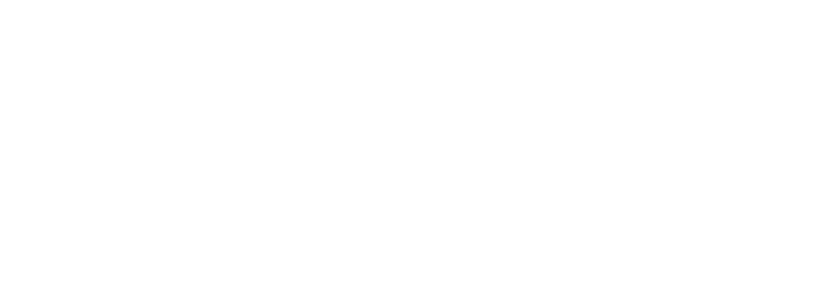
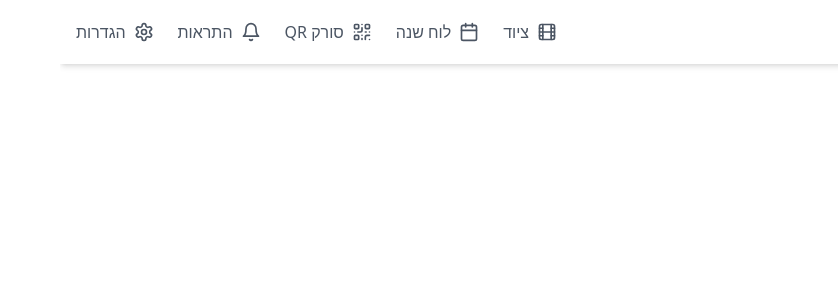
Before and after one commit to endlessblink/equiprental-pal, a React (Vite) app: page /scanner in a window 1280 px wide. Before the commit this address had no page. Shown: the top 300 px of the page, without its empty margins (442-1280 px from the left). Built offline with nearby package versions, Linux system fonts and the light colour scheme.

Commit message:
Move Menu Up and Add Functions
Updated the layout to move the menu to the top and added new functions and pages as specified.
[skip gpt_engineer]

```diff
--- a/src/App.tsx
+++ b/src/App.tsx
@@ -4,6 +4,10 @@ import { TooltipProvider } from "@/components/ui/tooltip";
 import { QueryClient, QueryClientProvider } from "@tanstack/react-query";
 import { BrowserRouter, Routes, Route } from "react-router-dom";
 import Index from "./pages/Index";
+import Calendar from "./pages/Calendar";
+import Scanner from "./pages/Scanner";
+import Notifications from "./pages/Notifications";
+import Settings from "./pages/Settings";
 
 const queryClient = new QueryClient();
 
@@ -15,7 +19,10 @@ const App = () => (
       <BrowserRouter>
         <Routes>
           <Route path="/" element={<Index />} />
-          {/* TODO: Add routes for Calendar, Scanner, Notifications, and Settings */}
+          <Route path="/calendar" element={<Calendar />} />
+          <Route path="/scanner" element={<Scanner />} />
+          <Route path="/notifications" element={<Notifications />} />
+          <Route path="/settings" element={<Settings />} />
         </Routes>
       </BrowserRouter>
     </TooltipProvider>
--- /dev/null
+++ b/src/components/TopNav.tsx
@@ -0,0 +1,34 @@
+import { Film, Calendar, QrCode, Bell, Settings } from "lucide-react";
+import { Link } from "react-router-dom";
+
+const menuItems = [
+  { title: "ציוד", icon: Film, url: "/" },
+  { title: "לוח שנה", icon: Calendar, url: "/calendar" },
+  { title: "סורק QR", icon: QrCode, url: "/scanner" },
+  { title: "התראות", icon: Bell, url: "/notifications" },
+  { title: "הגדרות", icon: Settings, url: "/settings" },
+];
+
+export function TopNav() {
+  return (
+    <nav className="bg-white shadow-md p-4 mb-6">
+      <div className="max-w-7xl mx-auto">
+        <div className="flex justify-between items-center">
+          <h1 className="text-2xl font-bold">מלאי ציוד צילום</h1>
+          <div className="flex gap-6">
+            {menuItems.map((item) => (
+              <Link
+                key={item.url}
+                to={item.url}
+                className="flex items-center gap-2 text-gray-600 hover:text-gray-900"
+              >
+                <item.icon className="h-5 w-5" />
+                <span>{item.title}</span>
+              </Link>
+            ))}
+          </div>
+        </div>
+      </div>
+    </nav>
+  );
+}
--- /dev/null
+++ b/src/pages/Calendar.tsx
@@ -0,0 +1,15 @@
+import { TopNav } from "@/components/TopNav";
+
+const Calendar = () => {
+  return (
+    <div className="min-h-screen w-full" dir="rtl">
+      <TopNav />
+      <main className="max-w-7xl mx-auto px-6">
+        <h2 className="text-2xl font-bold mb-6">לוח שנה</h2>
+        {/* TODO: Add calendar implementation */}
+      </main>
+    </div>
+  );
+};
+
+export default Calendar;
--- a/src/pages/Index.tsx
+++ b/src/pages/Index.tsx
@@ -1,8 +1,7 @@
 import { useState } from "react";
-import { SidebarProvider } from "@/components/ui/sidebar";
-import { AppSidebar } from "@/components/AppSidebar";
+import { Equipment } from "@/types/equipment";
 import { EquipmentCard } from "@/components/EquipmentCard";
-import { Equipment } from "@/types/equipment";
+import { TopNav } from "@/components/TopNav";
 
 // Mock data - replace with actual data later
 const mockEquipment: Equipment[] = [
@@ -44,11 +43,9 @@ const Index = () => {
   };
 
   return (
-    <SidebarProvider>
-      <div className="min-h-screen flex flex-row-reverse w-full" dir="rtl">
-        <AppSidebar />
-        <main className="flex-1 p-6">
-          <h1 className="text-3xl font-bold mb-6">מלאי ציוד צילום</h1>
+    <div className="min-h-screen w-full" dir="rtl">
+      <TopNav />
+      <main className="max-w-7xl mx-auto px-6">
         <div className="grid grid-cols-1 md:grid-cols-2 lg:grid-cols-3 gap-6">
           {mockEquipment.map((equipment) => (
             <EquipmentCard
@@ -60,7 +57,6 @@ const Index = () => {
         </div>
       </main>
     </div>
-    </SidebarProvider>
   );
 };
 
--- /dev/null
+++ b/src/pages/Notifications.tsx
@@ -0,0 +1,15 @@
+import { TopNav } from "@/components/TopNav";
+
+const Notifications = () => {
+  return (
+    <div className="min-h-screen w-full" dir="rtl">
+      <TopNav />
+      <main className="max-w-7xl mx-auto px-6">
+        <h2 className="text-2xl font-bold mb-6">התראות</h2>
+        {/* TODO: Add notifications implementation */}
+      </main>
+    </div>
+  );
+};
+
+export default Notifications;
--- /dev/null
+++ b/src/pages/Scanner.tsx
@@ -0,0 +1,15 @@
+import { TopNav } from "@/components/TopNav";
+
+const Scanner = () => {
+  return (
+    <div className="min-h-screen w-full" dir="rtl">
+      <TopNav />
+      <main className="max-w-7xl mx-auto px-6">
+        <h2 className="text-2xl font-bold mb-6">סורק QR</h2>
+        {/* TODO: Add QR scanner implementation */}
+      </main>
+    </div>
+  );
+};
+
+export default Scanner;
--- /dev/null
+++ b/src/pages/Settings.tsx
@@ -0,0 +1,15 @@
+import { TopNav } from "@/components/TopNav";
+
+const Settings = () => {
+  return (
+    <div className="min-h-screen w-full" dir="rtl">
+      <TopNav />
+      <main className="max-w-7xl mx-auto px-6">
+        <h2 className="text-2xl font-bold mb-6">הגדרות</h2>
+        {/* TODO: Add settings implementation */}
+      </main>
+    </div>
+  );
+};
+
+export default Settings;
```
Lines whose indentation alone changed are shown as unchanged.
